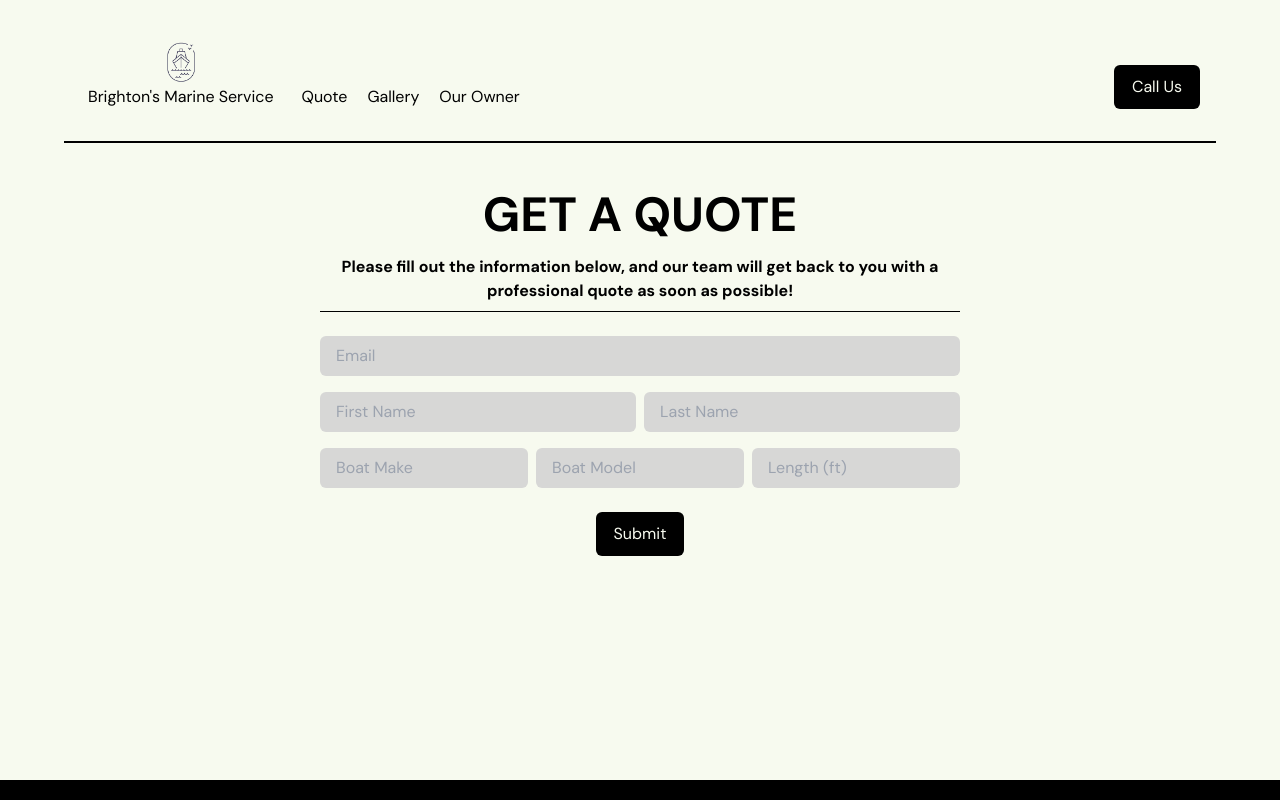
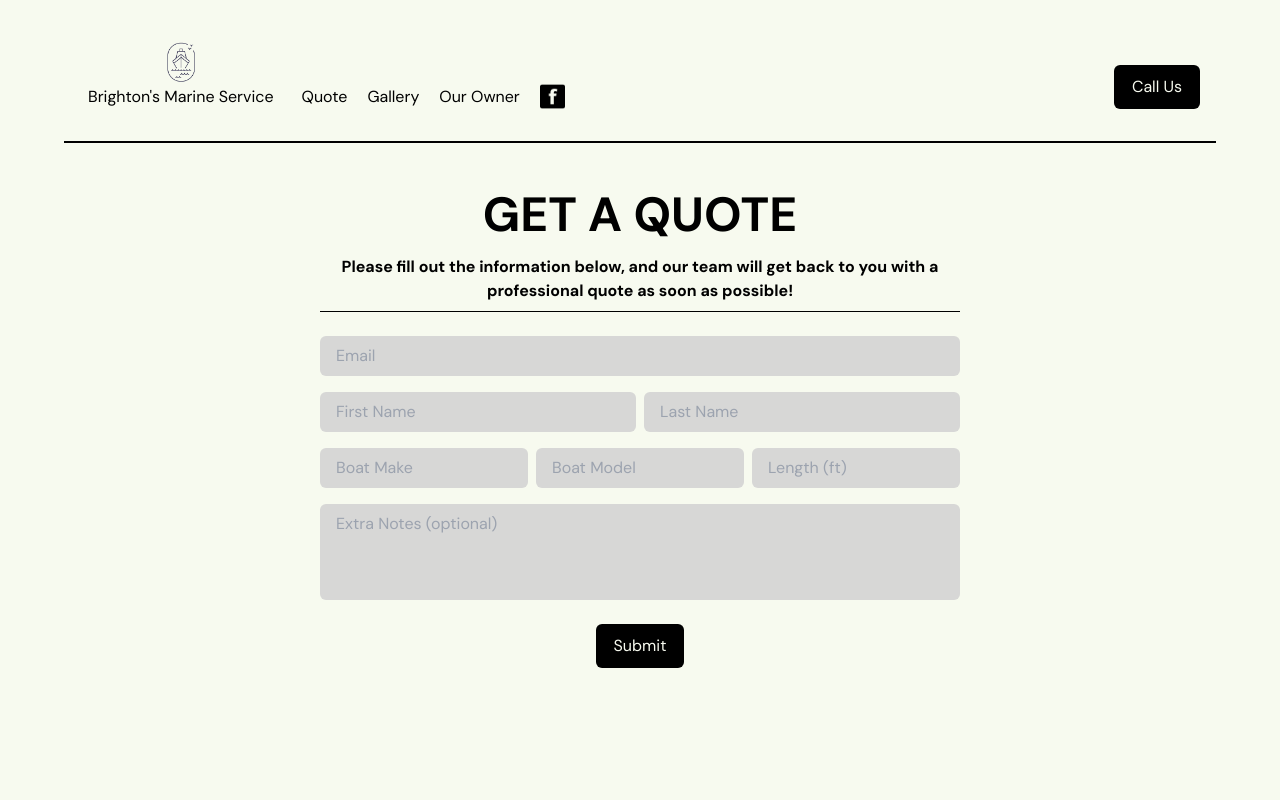
Before and after one commit to tlatawiec/BLBoatDetail, a Next.js app: page /quote in a window 1280 px wide. Shown: the top 800 px of the page. Built offline with nearby package versions, Linux system fonts and the light colour scheme.

Commit message:
Added FB link and message box

```diff
--- a/app/Navbar.jsx
+++ b/app/Navbar.jsx
@@ -1,6 +1,8 @@
 import Link from 'next/link'
 import ContactUs from './home/contactus'
 import Image from 'next/image'
+
+import fblogo from '../public/facebook.png'
 import slogo from '../public/slogo.png'// Assuming you have a ContactUs component
 
 export default function Navbar() {
@@ -18,7 +20,19 @@ export default function Navbar() {
       <Link href="/quote" className="nav-link">Quote</Link>
       <Link href="/gallery" className="nav-link">Gallery</Link>
       <Link href="/meettheowner" className="nav-link">Our Owner</Link>
+
+
+      <a className="nav-link self-end" href="https://www.facebook.com/brighton.marine.services">
+        <Image
+          src = { fblogo }
+          alt="Link to Facebook page"
+          height= {25}
+          width = {25}
+        />
+      </a>
       <ContactUs />
+
+
     </nav>
   );
 }
--- a/app/quote/form.jsx
+++ b/app/quote/form.jsx
@@ -65,7 +65,7 @@ export default function Form() {
 
         </div>
 
-        <div className="w-full flex flex-row mb-4">
+        <div className="w-full flex flex-row">
           <input className="formInput w-1/3 mr-2"
             name="make"
             type="text"
@@ -88,7 +88,17 @@ export default function Form() {
             placeholder="Length (ft)"
             autoComplete="on"
           />
+
+
         </div>
+        <div className="w-full mb-4">
+          <input className="formInput w-full pb-16"
+              name = "message"
+              type = "text"
+              placeholder = "Extra Notes (optional)"
+            />
+        </div>
+
 
         <button type="submit" className="submitButton">Submit</button>
       </form>
```
Also changed, not shown: public/facebook.png (added).
